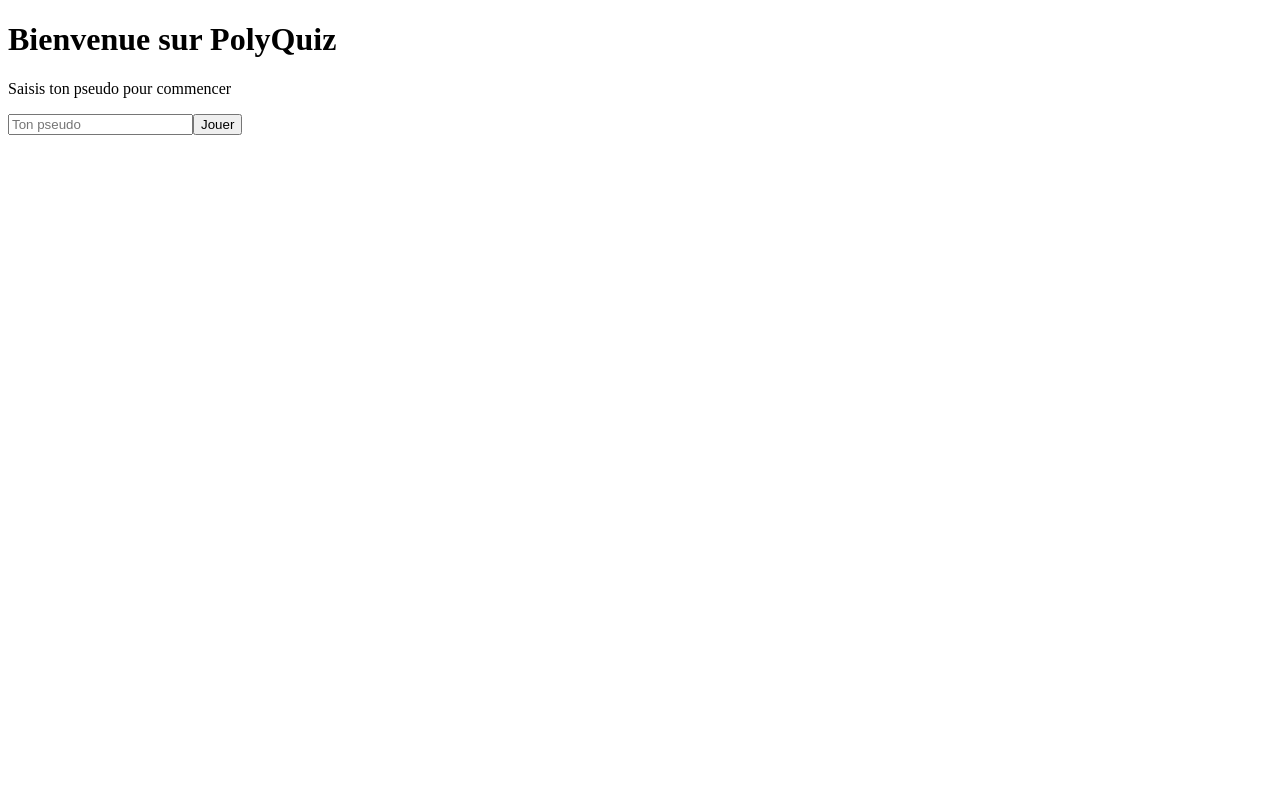
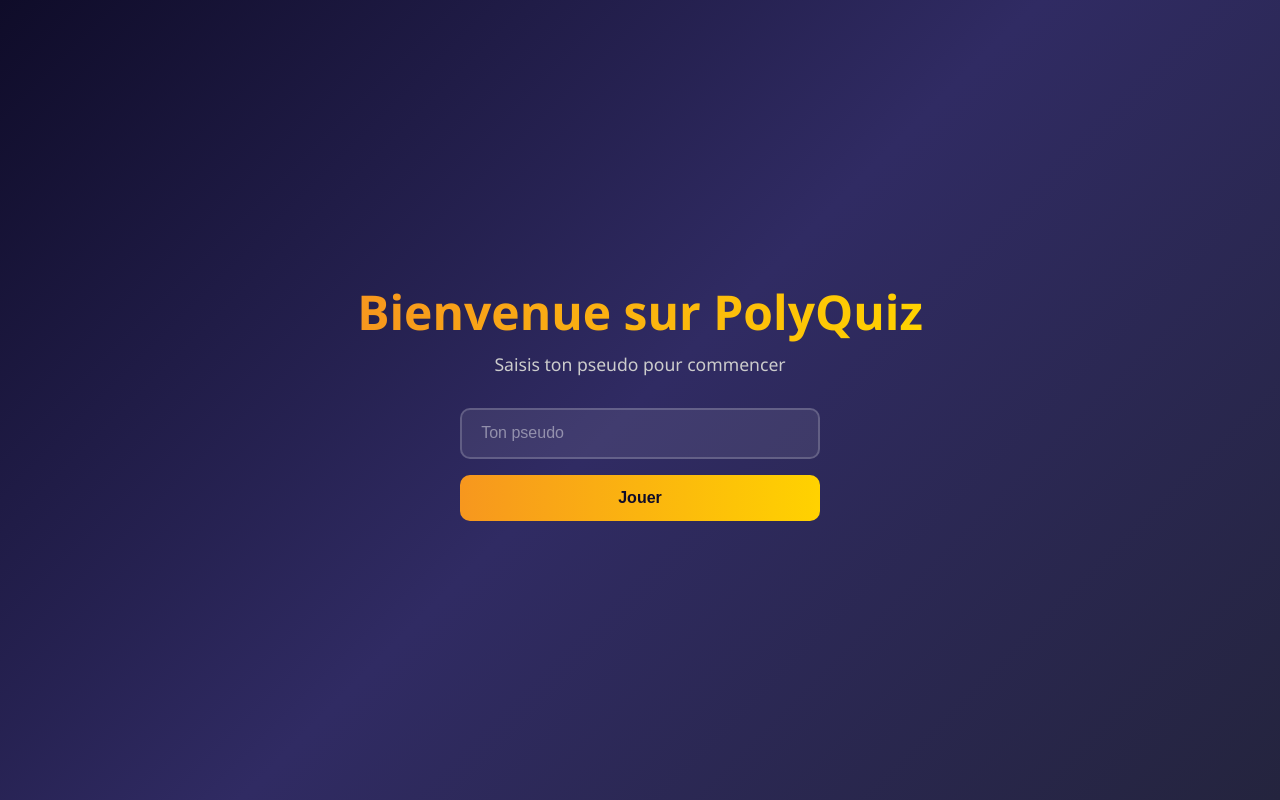
Before and after one commit to KimDSL/TPE2-IDE-Frameworks, a React app in the folder frontend/: page / in a window 1280 px wide. Built offline with nearby package versions, Linux system fonts and the light colour scheme; the HTML template or start-up script is replaced by a standard one.

Commit message:
Petite mise en forme

```diff
--- a/frontend/src/index.css
+++ b/frontend/src/index.css
@@ -0,0 +1,251 @@
+/* ===== GLOBAL ===== */
+* {
+  box-sizing: border-box;
+  margin: 0;
+  padding: 0;
+}
+
+body {
+  font-family: 'Segoe UI', sans-serif;
+  background: #0f0c29;
+  background: linear-gradient(135deg, #0f0c29, #302b63, #24243e);
+  min-height: 100vh;
+  color: #ffffff;
+}
+
+/* ===== ACCUEIL ===== */
+.accueil {
+  display: flex;
+  flex-direction: column;
+  align-items: center;
+  justify-content: center;
+  min-height: 100vh;
+  padding: 2rem;
+  text-align: center;
+}
+
+.accueil h1 {
+  font-size: 3rem;
+  font-weight: 800;
+  margin-bottom: 0.5rem;
+  background: linear-gradient(90deg, #f7971e, #ffd200);
+  -webkit-background-clip: text;
+  -webkit-text-fill-color: transparent;
+}
+
+.accueil p {
+  font-size: 1.1rem;
+  color: #ccc;
+  margin-bottom: 2rem;
+}
+
+.accueil form {
+  display: flex;
+  flex-direction: column;
+  gap: 1rem;
+  width: 100%;
+  max-width: 360px;
+}
+
+.accueil input {
+  padding: 0.9rem 1.2rem;
+  border-radius: 10px;
+  border: 2px solid #ffffff30;
+  background: #ffffff15;
+  color: #fff;
+  font-size: 1rem;
+  outline: none;
+  transition: border-color 0.2s;
+}
+
+.accueil input::placeholder {
+  color: #ffffff70;
+}
+
+.accueil input:focus {
+  border-color: #ffd200;
+}
+
+.accueil button {
+  padding: 0.9rem;
+  border-radius: 10px;
+  border: none;
+  background: linear-gradient(90deg, #f7971e, #ffd200);
+  color: #0f0c29;
+  font-size: 1rem;
+  font-weight: 800;
+  cursor: pointer;
+  transition: transform 0.2s, box-shadow 0.2s;
+}
+
+.accueil button:hover {
+  transform: translateY(-2px);
+  box-shadow: 0 6px 20px rgba(255, 210, 0, 0.4);
+}
+
+/* ===== QUIZ ===== */
+.quiz {
+  max-width: 700px;
+  margin: 0 auto;
+  padding: 2rem;
+  min-height: 100vh;
+  display: flex;
+  flex-direction: column;
+  justify-content: center;
+}
+
+.quiz-header {
+  display: flex;
+  justify-content: space-between;
+  align-items: center;
+  margin-bottom: 2rem;
+}
+
+.quiz-header h1 {
+  font-size: 1.5rem;
+  font-weight: 800;
+  background: linear-gradient(90deg, #f7971e, #ffd200);
+  -webkit-background-clip: text;
+  -webkit-text-fill-color: transparent;
+}
+
+.quiz-timer {
+  font-size: 1.2rem;
+  font-weight: 700;
+  color: #ffd200;
+  background: #ffffff15;
+  padding: 0.4rem 1rem;
+  border-radius: 20px;
+  border: 1px solid #ffd20050;
+}
+
+.quiz-progress {
+  font-size: 0.85rem;
+  color: #ccc;
+  margin-bottom: 1rem;
+  font-style: italic;
+}
+
+.quiz-score {
+  font-size: 0.95rem;
+  color: #ffd200;
+  margin-bottom: 1.5rem;
+  font-weight: 600;
+}
+
+.quiz-question {
+  background: #ffffff10;
+  border: 1px solid #ffffff20;
+  border-radius: 16px;
+  padding: 1.8rem;
+  margin-bottom: 1.5rem;
+}
+
+.quiz-question h2 {
+  font-size: 1.15rem;
+  line-height: 1.6;
+  color: #fff;
+}
+
+.quiz-options {
+  display: grid;
+  grid-template-columns: 1fr 1fr;
+  gap: 1rem;
+  margin-bottom: 2rem;
+}
+
+.quiz-options button {
+  padding: 1rem;
+  border-radius: 12px;
+  border: 2px solid #ffffff25;
+  background: #ffffff10;
+  color: #fff;
+  font-size: 0.9rem;
+  cursor: pointer;
+  transition: all 0.2s;
+  text-align: left;
+}
+
+.quiz-options button:hover {
+  border-color: #ffd200;
+  background: #ffd20015;
+  transform: translateY(-2px);
+}
+
+.btn-start {
+  display: block;
+  width: 100%;
+  padding: 1rem;
+  border-radius: 12px;
+  border: none;
+  background: linear-gradient(90deg, #f7971e, #ffd200);
+  color: #0f0c29;
+  font-size: 1rem;
+  font-weight: 800;
+  cursor: pointer;
+  transition: transform 0.2s, box-shadow 0.2s;
+}
+
+.btn-start:hover {
+  transform: translateY(-2px);
+  box-shadow: 0 6px 20px rgba(255, 210, 0, 0.4);
+}
+
+/* ===== RESULTATS ===== */
+.resultats {
+  display: flex;
+  flex-direction: column;
+  align-items: center;
+  justify-content: center;
+  min-height: 100vh;
+  padding: 2rem;
+  text-align: center;
+}
+
+.resultats h1 {
+  font-size: 2.5rem;
+  font-weight: 800;
+  background: linear-gradient(90deg, #f7971e, #ffd200);
+  -webkit-background-clip: text;
+  -webkit-text-fill-color: transparent;
+  margin-bottom: 1.5rem;
+}
+
+.resultats-card {
+  background: #ffffff10;
+  border: 1px solid #ffffff20;
+  border-radius: 20px;
+  padding: 2.5rem 3rem;
+  margin-bottom: 2rem;
+  display: flex;
+  flex-direction: column;
+  gap: 1rem;
+}
+
+.resultats-card p {
+  font-size: 1.1rem;
+  color: #ccc;
+}
+
+.resultats-card span {
+  font-size: 1.3rem;
+  font-weight: 700;
+  color: #ffd200;
+}
+
+.resultats button {
+  padding: 0.9rem 2rem;
+  border-radius: 12px;
+  border: none;
+  background: linear-gradient(90deg, #f7971e, #ffd200);
+  color: #0f0c29;
+  font-size: 1rem;
+  font-weight: 800;
+  cursor: pointer;
+  transition: transform 0.2s, box-shadow 0.2s;
+}
+
+.resultats button:hover {
+  transform: translateY(-2px);
+  box-shadow: 0 6px 20px rgba(255, 210, 0, 0.4);
+}
--- a/frontend/src/main.jsx
+++ b/frontend/src/main.jsx
@@ -2,6 +2,7 @@ import { StrictMode } from "react";
 import { createRoot } from "react-dom/client";
 import { UserProvider } from "./context/UserContext";
 import App from "./App.jsx";
+import "./index.css";
 
 createRoot(document.getElementById("root")).render(
   <StrictMode>
--- a/frontend/src/pages/Accueil.jsx
+++ b/frontend/src/pages/Accueil.jsx
@@ -15,7 +15,7 @@ function Accueil() {
   }
 
   return (
-    <div>
+    <div className="accueil">
       <h1>Bienvenue sur PolyQuiz</h1>
       <p>Saisis ton pseudo pour commencer</p>
       <form onSubmit={handleSubmit}>
--- a/frontend/src/pages/Quiz.jsx
+++ b/frontend/src/pages/Quiz.jsx
@@ -74,7 +74,7 @@ function Quiz() {
   const questionCourante = questions[state.index];
 
   return (
-    <div>
+    <div className="quiz">
       <h1>Quiz</h1>
       <p>Temps restant : {tempsRestant}s</p>
       <p>Score : {state.score}</p>
--- a/frontend/src/pages/Resultats.jsx
+++ b/frontend/src/pages/Resultats.jsx
@@ -11,7 +11,7 @@ function Resultats() {
   }, [meilleurScore]);
 
   return (
-    <div>
+    <div className="resultats">
       <h1>Résultats</h1>
       <p>Bravo {pseudo} !</p>
       <p>Score : {meilleurScore} / 10</p>
```
